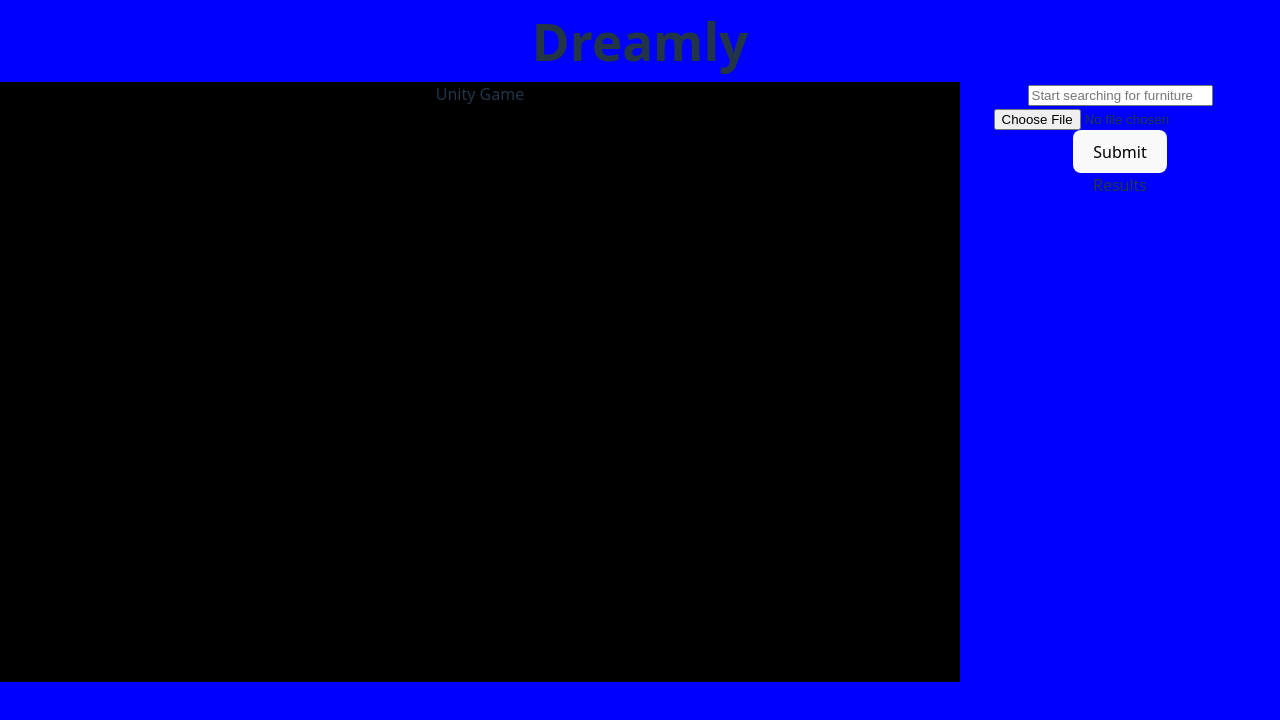
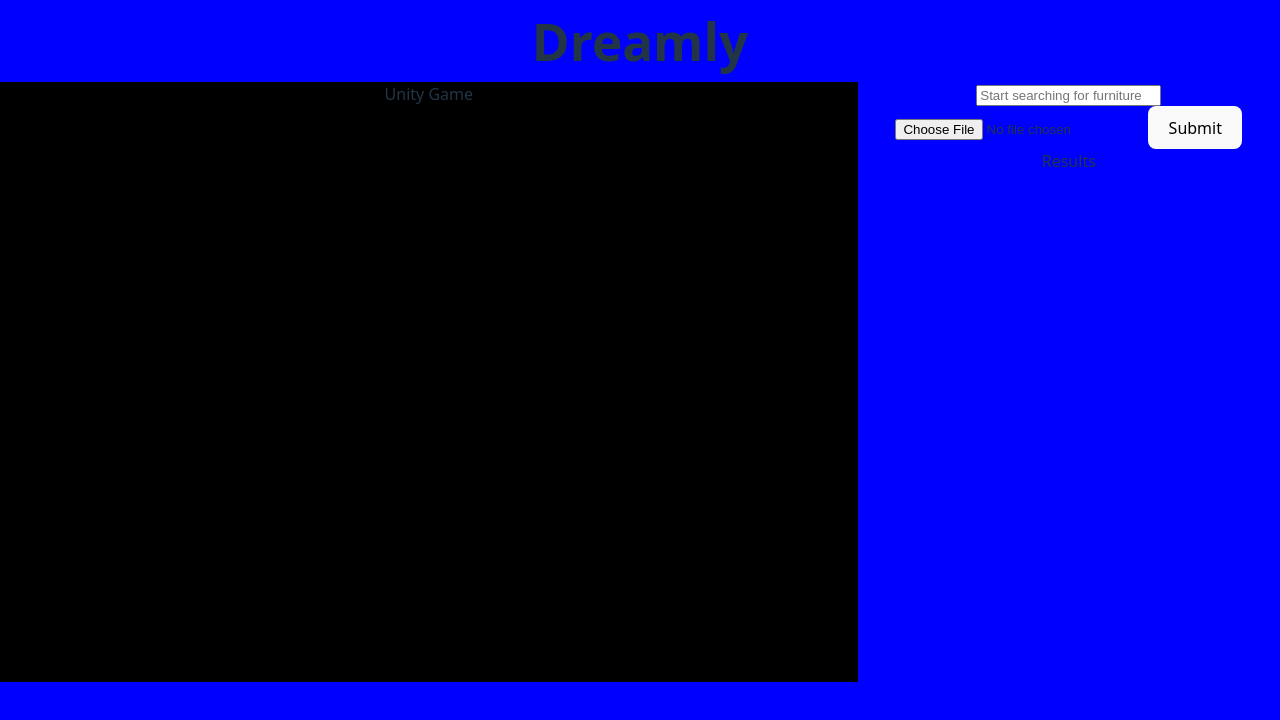
Before and after one commit to Green-Kiwie/dreamly, a React (Vite) app in the folder Frontend/: page / in a window 1280 px wide. Shown: the top 720 px of the page. Built offline with nearby package versions, Linux system fonts and the light colour scheme.

Commit message:
Removed sidebars

```diff
--- a/Frontend/src/App.css
+++ b/Frontend/src/App.css
@@ -1,5 +1,4 @@
 #root {
-  max-width: 1280px;
   margin:0;
   text-align: center;
   justify-content: center;
@@ -22,6 +21,6 @@
 
 #meat {
   display:grid;
-  grid-template-columns: 75% 25%;
+  grid-template-columns: 67% 33%;
   height: 75%;
 }
--- a/Frontend/src/App.tsx
+++ b/Frontend/src/App.tsx
@@ -4,7 +4,6 @@ import './App.css'
 
 function App() {
   return (
-    <>
       <div id="background">
         <div id="titleWrapper">
           <h1> Dreamly </h1>
@@ -16,7 +15,6 @@ function App() {
         </div>
 
       </div>
-    </>
   )
 }
 
--- a/Frontend/src/index.css
+++ b/Frontend/src/index.css
@@ -24,6 +24,8 @@ a:hover {
 
 body {
   margin: 0;
+  padding:0;
+  width:100%;
   place-items: center;
   min-width: 320px;
   min-height: 100vh;
```
